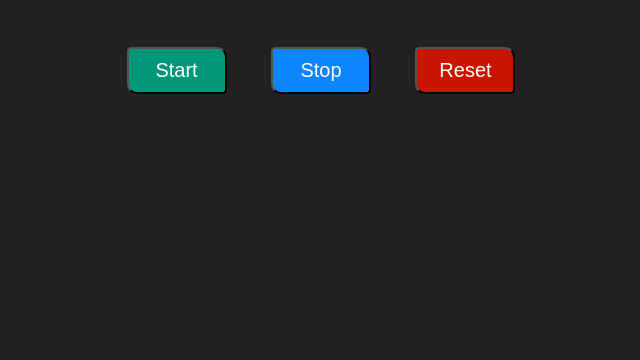
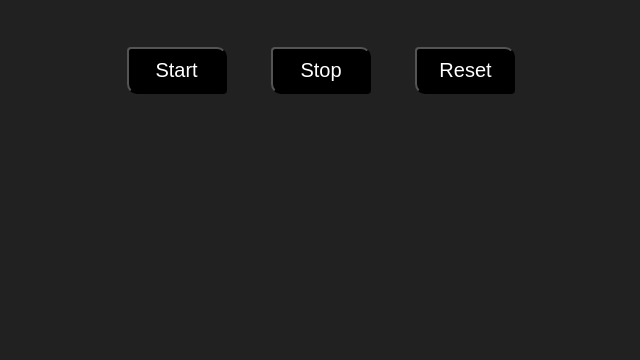
Before and after one commit to AbdulSamad676/StopWatch-in-JS, a plain HTML site: page index.html in a window 1280 px wide. Shown: the part 440-800 px from the top of the page, without its empty margins (319-959 px from the left). Drawn offline with Linux system fonts and the light colour scheme.

Commit message:
style updated

```diff
--- a/style.css
+++ b/style.css
@@ -49,15 +49,18 @@ h1 {
 }
 
 #start {
-	background-color: #009779;
+	background-color: #000000;
+	color: white;
 }
 
 #stop {
-	background-color: #0e85fc;
+	background-color: #000000;
+	color: white;
 }
 
 #reset {
-	background-color: #c91400;
+	background-color: #000000;
+	color: white;
 }
 #time {
 	border: 1px solid white;
```
